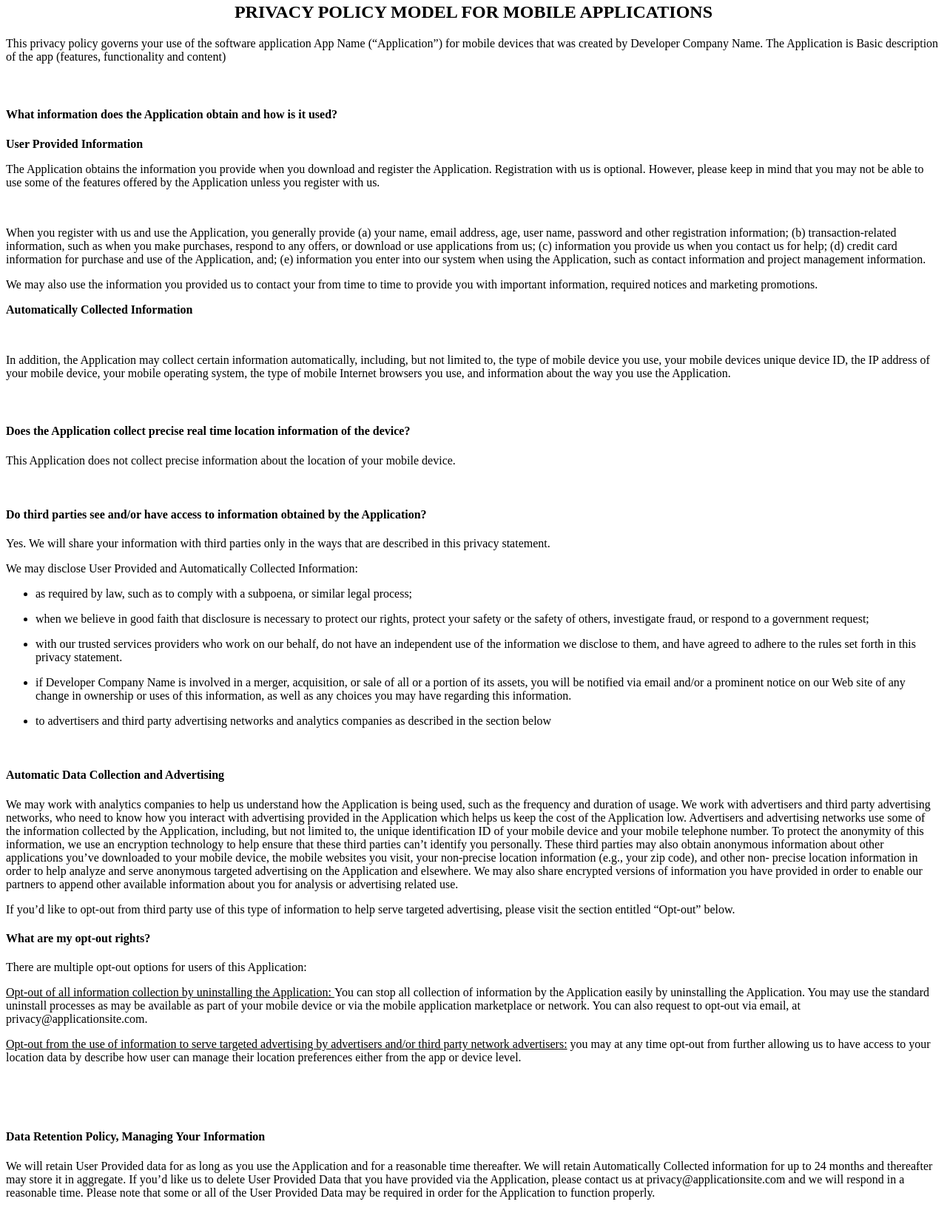
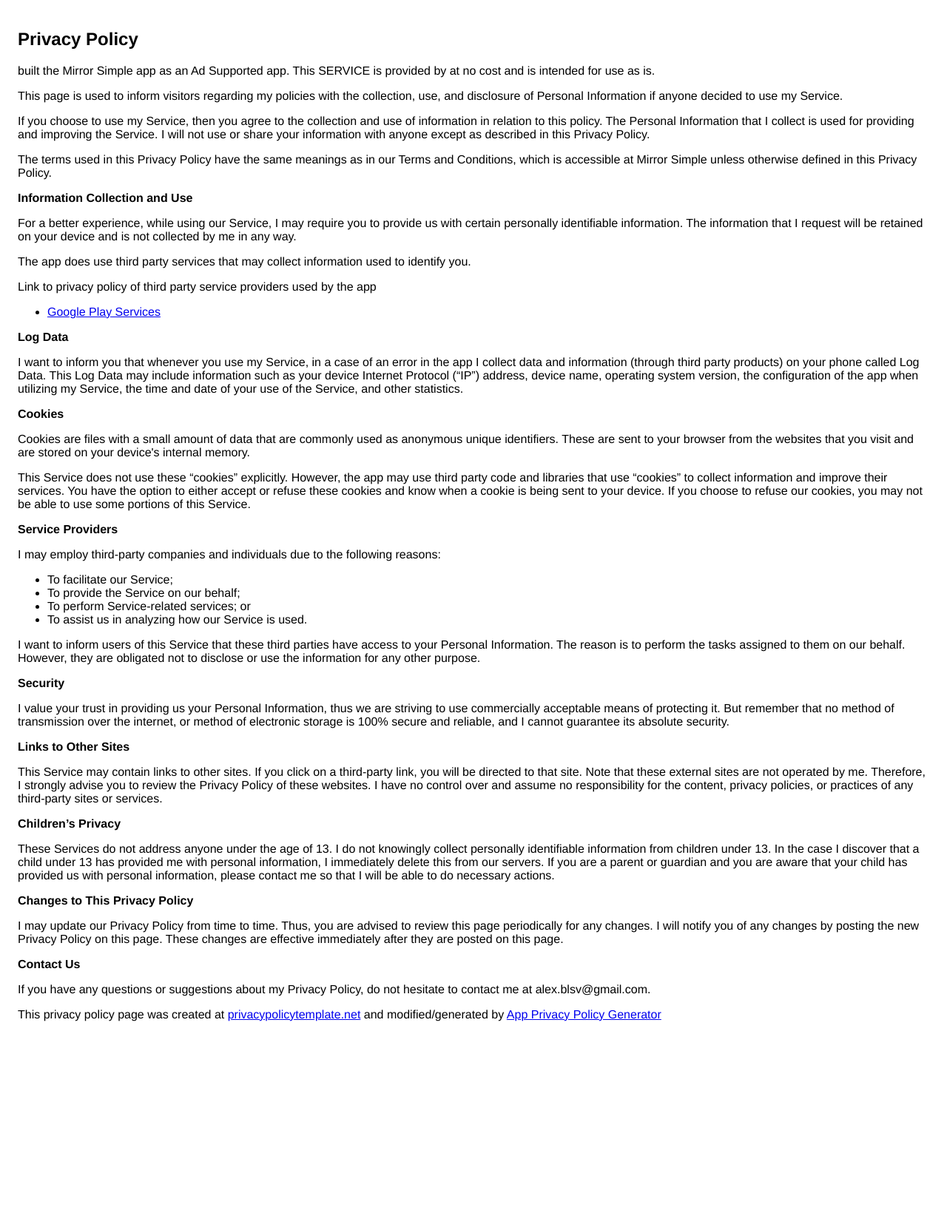
Before and after one commit to aleblsv/aleblsv.github.io, a plain HTML site: page index.html in a window 1280 px wide. Shown: the part 5-1664 px from the top of the page at 74% size. After the commit the page ends 1426 px from the top, so only its background shows below. Drawn offline with Linux system fonts and the light colour scheme.

Commit message:
Update policy

```diff
--- a/index.html
+++ b/index.html
@@ -1,65 +1,122 @@
-<h2 style="text-align: center;">PRIVACY POLICY MODEL FOR MOBILE APPLICATIONS</h2>
-<p></p>
-<p>This privacy policy governs your use of the software application App Name (“Application”) for mobile devices that was created by&nbsp;Developer Company Name.&nbsp;The Application is&nbsp;Basic description of the app (features, functionality and content)&nbsp;</p>
-<h4>&nbsp;</h4>
-<h4>What information does the Application obtain and how is it used?</h4>
-<p></p>
-<p><strong>User Provided Information</strong>&nbsp;</p>
-<p>The Application obtains the information you provide when you download and register the Application.&nbsp;Registration with us is optional. However, please keep in mind that you may not be able to use some of the features offered by the Application unless you register with us.</p>
-<p></p>
-<p>&nbsp;</p>
-<p>When you register with us and use the Application, you generally provide&nbsp;(a) your name, email address, age, user name, password and other registration information; (b) transaction-related information, such as when you make purchases, respond to any offers, or download or use applications from us; (c) information you provide us when you contact us for help; (d) credit card information for purchase and use of the Application, and; (e) information you enter into our system when using the Application, such as contact information and project management information.</p>
-<p></p>
-<p>We may also use the information you provided us to contact your from time to time to provide you with important information, required notices and marketing promotions.</p>
-<p><strong>Automatically Collected Information</strong>&nbsp;</p>
-<p>&nbsp;</p>
-<p>In addition, the Application may collect certain information automatically, including, but not limited to, the type of mobile device you use, your mobile devices unique device ID, the IP address of your mobile device, your mobile operating system, the type of mobile Internet browsers you use, and information about the way you use the Application.&nbsp;</p>
-<p></p>
-<h4>&nbsp;</h4>
-<h4>Does the Application collect precise real time location information of the device?</h4>
-<p></p>
-<p>This Application does not collect precise information about the location of your mobile device.&nbsp;</p>
-<p>&nbsp;</p>
-<h4>Do third parties see and/or have access to information obtained by the Application?</h4>
-<p></p>
-<p>Yes. We will share your information with third parties only in the ways that are described in this privacy statement.</p>
-<p>We may disclose User Provided and Automatically Collected Information:</p>
-<ul>
- <li> <p>as required by law, such as to comply with a subpoena, or similar legal process;</p> </li>
- <li> <p>when we believe in good faith that disclosure is necessary to protect our rights, protect your safety or the safety of others, investigate fraud, or respond to a&nbsp;government request;</p> </li>
- <li> <p>with our trusted services providers who work on our behalf, do not have an&nbsp;independent use of the information we disclose to them, and have agreed to adhere&nbsp;to the rules set forth in this privacy statement.</p> </li>
- <li> <p>if&nbsp;Developer Company Name&nbsp;is involved in a merger, acquisition, or sale of all or a&nbsp;portion of its assets, you will be notified via email and/or a prominent notice on our Web site of any change in ownership or uses of this information, as well as any choices you may have regarding this information.</p> </li>
- <li>to advertisers and third party advertising networks and analytics companies as described in the section below</li>
-</ul>
-<p>&nbsp;</p>
-<h4>Automatic Data Collection and Advertising</h4>
-<p></p>
-<p>We may work with analytics companies to help us understand how the Application is being used, such as the frequency and duration of usage. We work with advertisers and third party advertising networks, who need to know how you interact with advertising provided in the Application which helps us keep the cost of the Application low. Advertisers and advertising networks use some of the information collected by the Application, including, but not limited to,&nbsp;the unique identification ID of your mobile device and your mobile telephone number.&nbsp;To protect the anonymity of this information, we use&nbsp;an encryption technology to help ensure that these third parties can’t identify you personally. These third parties may also obtain anonymous information about other applications you’ve downloaded to your mobile device, the mobile websites you visit, your non-precise location information (e.g., your zip code), and other non- precise location information in order to help analyze and serve anonymous targeted advertising on the Application and elsewhere.&nbsp;We may also share encrypted versions of information you have provided in order to enable our partners to append other available information about you for analysis or advertising related use.&nbsp;</p>
-<p></p>
-<p>If you’d like to opt-out from third party use of this type of information to help serve targeted advertising, please visit the section entitled “Opt-out” below.&nbsp;</p>
-<h4>What are my opt-out rights?</h4>
-<p></p>
-<p>There are multiple opt-out options for users of this Application: &nbsp; &nbsp;</p>
-<p><u>Opt-out of all information collection by uninstalling the Application:&nbsp;</u>You can stop all collection of information by the Application easily by uninstalling the Application. You may use the standard uninstall processes as may be available as part of your mobile device or via the mobile application marketplace or network. You can also request to opt-out via email, at privacy@applicationsite.com.</p>
-<p><u>Opt-out from the use of information to serve targeted advertising by advertisers and/or third party network advertisers:</u> you may at any time opt-out from further allowing us to have access to your location data by describe&nbsp;how user can manage their location preferences either from the app or device level.&nbsp;</p>
-<p>&nbsp;</p>
-<p>&nbsp;&nbsp;</p>
-<h4><strong>Data Retention Policy, Managing Your Information</strong></h4>
-<p>We will retain User Provided data for as long as you use the Application and for a reasonable time thereafter. We will retain Automatically Collected information for up to 24 months&nbsp;and thereafter may store it in aggregate. If you’d like us to delete User Provided Data that you have provided via the Application, please contact us at&nbsp;privacy@applicationsite.com&nbsp;and we will respond in a reasonable time. Please note that some or all of the User Provided Data may be required in order for the Application to function properly.</p>
-<p>&nbsp;</p>
-<h4><strong>Children</strong></h4>
-<p></p>
-<p>We do not use the Application to knowingly solicit data from or market to children under the age of 13. If a parent or guardian becomes aware that his or her child has provided us with information without their consent, he or she should contact us at&nbsp;privacy@applicationsite.com. We will delete such information from our files within a reasonable time.</p>
-<h4>&nbsp;</h4>
-<h4><strong>Security</strong></h4>
-<p></p>
-<p>We are concerned about safeguarding the confidentiality of your information. We provide physical, electronic, and procedural safeguards to protect information we process and maintain. For example, we limit access to this information to authorized employees and contractors who need to know that information in order to operate, develop or improve our Application. Please be aware that, although we endeavor provide reasonable security for information we process and maintain, no security system can prevent all potential security breaches.</p>
-<p>&nbsp;</p>
-<h4><strong>Changes</strong></h4>
-<p>This Privacy Policy may be updated from time to time for any reason. We will notify you of any changes to our Privacy Policy by posting the new Privacy Policy&nbsp;here&nbsp;and&nbsp;informing you via email or text message. You are advised to consult this Privacy Policy regularly for any changes, as continued use is deemed approval of all changes. You can check the history of this policy by clicking here.</p>
-<p>&nbsp;</p>
-<h4><strong>Your Consent</strong></h4>
-<p>By using the Application, you are consenting to our processing of your information as set forth in this Privacy Policy now and as amended by us. &quot;Processing,” means using cookies on a computer/hand held device or using or touching information in any way, including, but not limited to, collecting, storing, deleting, using, combining and disclosing information, all of which activities will take place in the United States. If you reside outside the United States&nbsp;your information will be transferred, processed and stored there under United States&nbsp;privacy standards.&nbsp;</p>
-<p>&nbsp;</p>
-<h4>Contact us</h4>
-<p>If you have any questions regarding privacy while using the Application, or have questions about our practices, please contact us via email at&nbsp;privacy@applicationsite.com.</p>
+<!DOCTYPE html>
+    <html>
+    <head>
+      <meta charset='utf-8'>
+      <meta name='viewport' content='width=device-width'>
+      <title>Privacy Policy</title>
+      <style> body { font-family: 'Helvetica Neue', Helvetica, Arial, sans-serif; padding:1em; } </style>
+    </head>
+    <body>
+    <h2>Privacy Policy</h2> <p>
+                     built the Mirror Simple app as
+                    an Ad Supported app. This SERVICE is provided by
+                     at no cost and is intended for
+                    use as is.
+                  </p> <p>
+                    This page is used to inform visitors regarding
+                    my policies with the collection, use, and
+                    disclosure of Personal Information if anyone decided to use
+                    my Service.
+                  </p> <p>
+                    If you choose to use my Service, then you agree
+                    to the collection and use of information in relation to this
+                    policy. The Personal Information that I collect is
+                    used for providing and improving the Service.
+                    I will not use or share your
+                    information with anyone except as described in this Privacy
+                    Policy.
+                  </p> <p>
+                    The terms used in this Privacy Policy have the same meanings
+                    as in our Terms and Conditions, which is accessible at
+                    Mirror Simple unless otherwise defined in this Privacy
+                    Policy.
+                  </p> <p><strong>Information Collection and Use</strong></p> <p>
+                    For a better experience, while using our Service,
+                    I may require you to provide us with certain
+                    personally identifiable information. The
+                    information that I request will be
+                    retained on your device and is not collected by me in any way.
+                  </p> <p>
+                    The app does use third party services that may collect
+                    information used to identify you.
+                  </p> <div><p>
+                      Link to privacy policy of third party service providers
+                      used by the app
+                    </p> <ul><li><a href="https://www.google.com/policies/privacy/" target="_blank">Google Play Services</a></li><!----><!----><!----><!----><!----><!----><!----><!----><!----><!----></ul></div> <p><strong>Log Data</strong></p> <p>
+                    I want to inform you that whenever
+                    you use my Service, in a case of an error in the
+                    app I collect data and information (through third
+                    party products) on your phone called Log Data. This Log Data
+                    may include information such as your device Internet
+                    Protocol (“IP”) address, device name, operating system
+                    version, the configuration of the app when utilizing
+                    my Service, the time and date of your use of the
+                    Service, and other statistics.
+                  </p> <p><strong>Cookies</strong></p> <p>
+                    Cookies are files with a small amount of data that are
+                    commonly used as anonymous unique identifiers. These are
+                    sent to your browser from the websites that you visit and
+                    are stored on your device's internal memory.
+                  </p> <p>
+                    This Service does not use these “cookies” explicitly.
+                    However, the app may use third party code and libraries that
+                    use “cookies” to collect information and improve their
+                    services. You have the option to either accept or refuse
+                    these cookies and know when a cookie is being sent to your
+                    device. If you choose to refuse our cookies, you may not be
+                    able to use some portions of this Service.
+                  </p> <p><strong>Service Providers</strong></p> <p>
+                    I may employ third-party companies
+                    and individuals due to the following reasons:
+                  </p> <ul><li>To facilitate our Service;</li> <li>To provide the Service on our behalf;</li> <li>To perform Service-related services; or</li> <li>To assist us in analyzing how our Service is used.</li></ul> <p>
+                    I want to inform users of this
+                    Service that these third parties have access to your
+                    Personal Information. The reason is to perform the tasks
+                    assigned to them on our behalf. However, they are obligated
+                    not to disclose or use the information for any other
+                    purpose.
+                  </p> <p><strong>Security</strong></p> <p>
+                    I value your trust in providing us
+                    your Personal Information, thus we are striving to use
+                    commercially acceptable means of protecting it. But remember
+                    that no method of transmission over the internet, or method
+                    of electronic storage is 100% secure and reliable, and
+                    I cannot guarantee its absolute security.
+                  </p> <p><strong>Links to Other Sites</strong></p> <p>
+                    This Service may contain links to other sites. If you click
+                    on a third-party link, you will be directed to that site.
+                    Note that these external sites are not operated by
+                    me. Therefore, I strongly advise you to
+                    review the Privacy Policy of these websites.
+                    I have no control over and assume no
+                    responsibility for the content, privacy policies, or
+                    practices of any third-party sites or services.
+                  </p> <p><strong>Children’s Privacy</strong></p> <p>
+                    These Services do not address anyone under the age of 13.
+                    I do not knowingly collect personally
+                    identifiable information from children under 13. In the case
+                    I discover that a child under 13 has provided
+                    me with personal information,
+                    I immediately delete this from our servers. If you
+                    are a parent or guardian and you are aware that your child
+                    has provided us with personal information, please contact
+                    me so that I will be able to do
+                    necessary actions.
+                  </p> <p><strong>Changes to This Privacy Policy</strong></p> <p>
+                    I may update our Privacy Policy from
+                    time to time. Thus, you are advised to review this page
+                    periodically for any changes. I will
+                    notify you of any changes by posting the new Privacy Policy
+                    on this page. These changes are effective immediately after
+                    they are posted on this page.
+                  </p> <p><strong>Contact Us</strong></p> <p>
+                    If you have any questions or suggestions about
+                    my Privacy Policy, do not hesitate to contact
+                    me at alex.blsv@gmail.com.
+                  </p> <p>
+                    This privacy policy page was created at
+                    <a href="https://privacypolicytemplate.net" target="_blank">privacypolicytemplate.net</a>
+                    and modified/generated by
+                    <a href="https://app-privacy-policy-generator.firebaseapp.com/" target="_blank">App Privacy Policy Generator</a></p>
+    </body>
+    </html>
```
